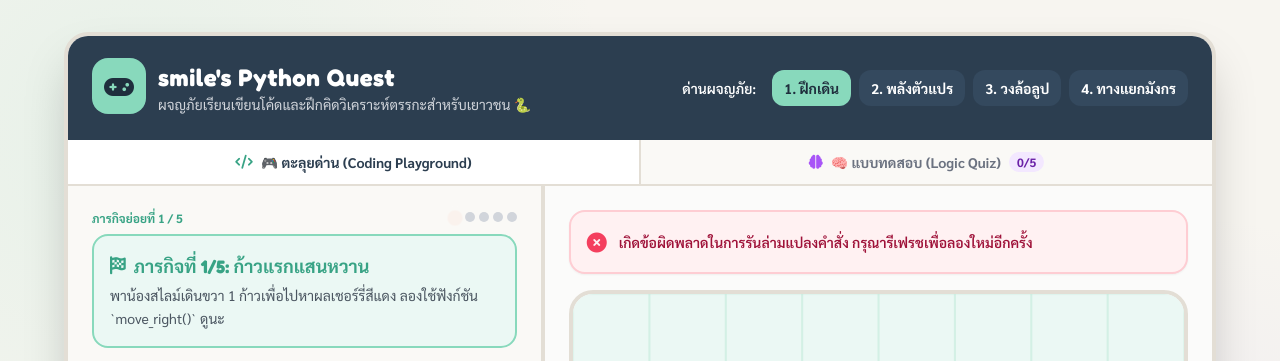
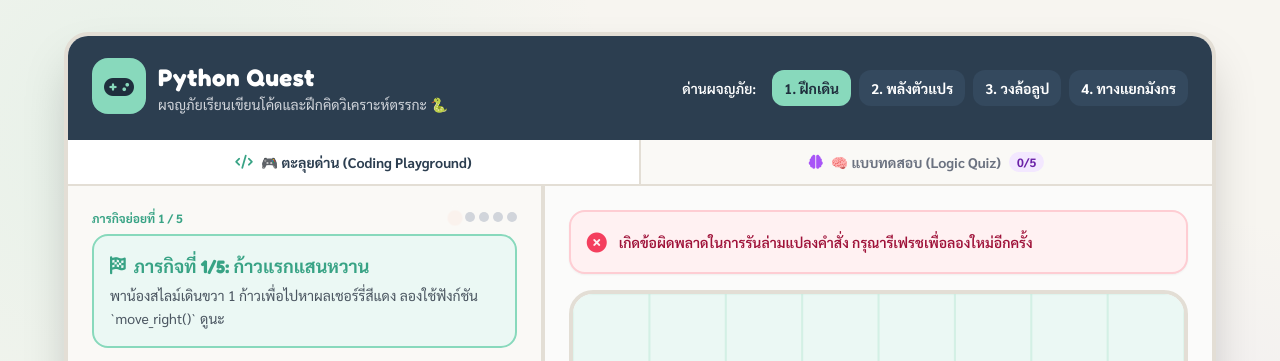
Before and after one commit to npitsci26/smile_python_quest, a plain HTML site: page index.html in a window 1280 px wide. Shown: the top 361 px of the page. Drawn offline with nearby package versions, Linux system fonts and the light colour scheme.

Commit message:
index.html

```diff
--- a/index.html
+++ b/index.html
@@ -66,8 +66,8 @@
                     <i class="fa-solid fa-gamepad"></i>
                 </div>
                 <div>
-                    <h1 class="text-2xl font-bold tracking-wide">smile's Python Quest</h1>
-                    <p class="text-sm text-gray-300">ผจญภัยเรียนเขียนโค้ดและฝึกคิดวิเคราะห์ตรรกะสำหรับเยาวชน 🐍</p>
+                    <h1 class="text-2xl font-bold tracking-wide"> Python Quest</h1>
+                    <p class="text-sm text-gray-300">ผจญภัยเรียนเขียนโค้ดและฝึกคิดวิเคราะห์ตรรกะ 🐍</p>
                 </div>
             </div>
             <!-- ปุ่มเลือกด่าน (Level Selector) - พร้อมระบบตรวจสอบการปลดล็อก -->
```
